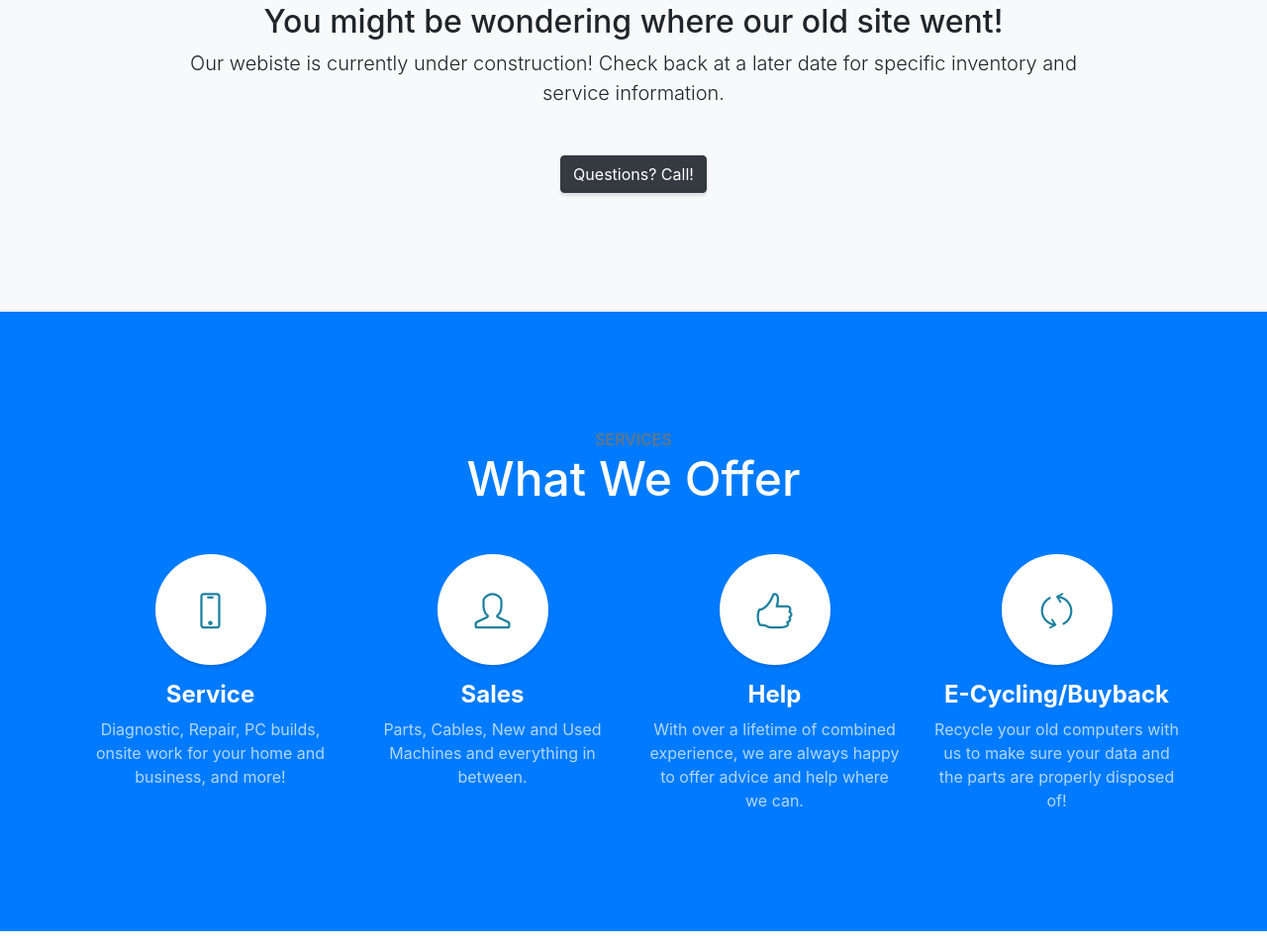
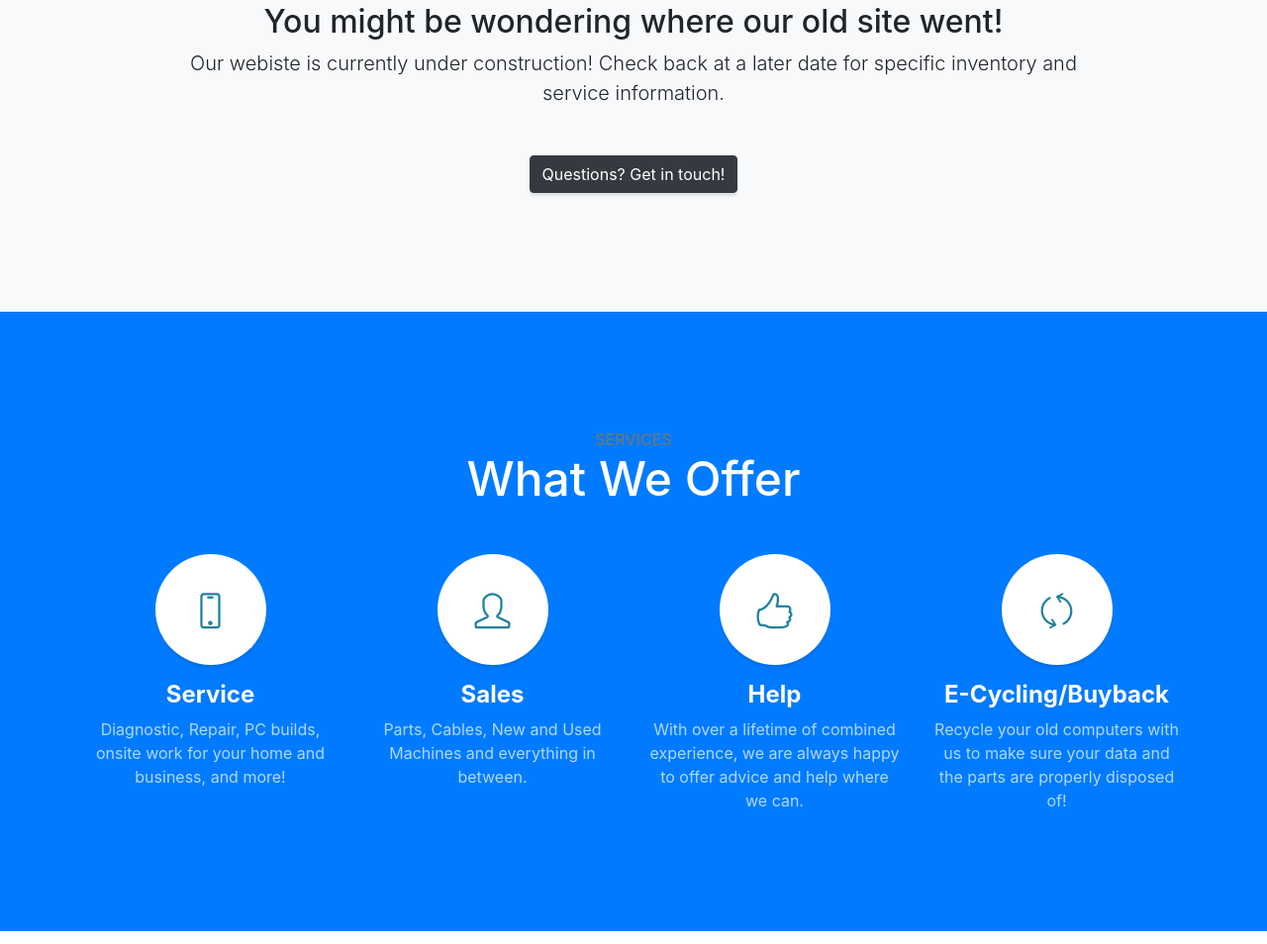
Before and after one commit to tsnodgrass96/allgen-temp, a website with bundled scripts: page index.html in a window 1280 px wide. Shown: the part 917-1871 px from the top of the page at 99% size. Built offline with nearby package versions, Linux system fonts and the light colour scheme.

Commit message:
wording chage

```diff
--- a/index.html
+++ b/index.html
@@ -71,7 +71,7 @@
           <div class="col-lg-10 mx-auto">
             <h2>You might be wondering where our old site went!</h2>
             <p class="lead mb-5">Our webiste is currently under construction! Check back at a later date for specific inventory and service information.</p>
-            <a class="btn btn-dark btn-xl js-scroll-trigger" href="#info">Questions? Call!</a>
+            <a class="btn btn-dark btn-xl js-scroll-trigger" href="#info">Questions? Get in touch!</a>
           </div>
         </div>
       </div>
```
